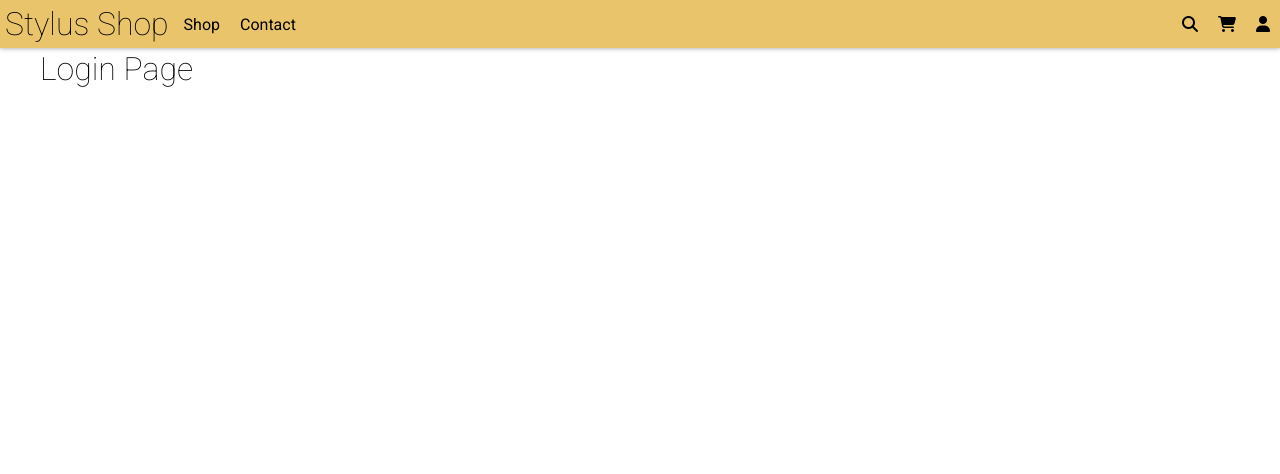
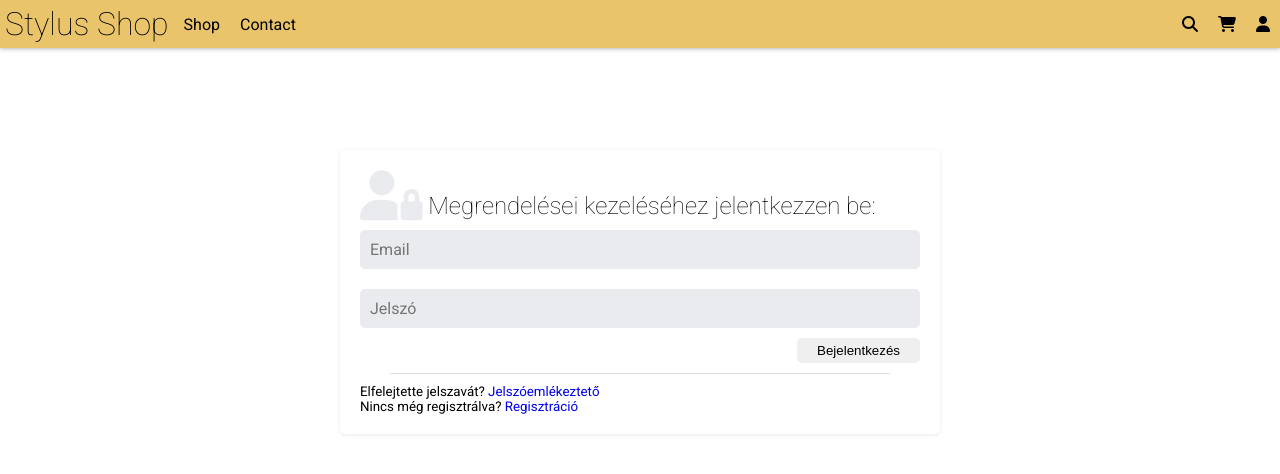
Before and after one commit to robertvari/StylusShop, a React (Create React App) app in the folder stylus_gui/: page /login in a window 1280 px wide. Shown: the top 474 px of the page. Built offline with nearby package versions, Linux system fonts and the light colour scheme.

Commit message:
Login, password reset, registration pages

```diff
--- a/stylus_gui/src/App.js
+++ b/stylus_gui/src/App.js
@@ -10,6 +10,8 @@ import Home from "./components/Home";
 import Shop from "./components/Shop";
 import Contact from "./components/Contact";
 import Login from "./components/Login";
+import PasswordReset from "./components/PasswordReset";
+import Registration from "./components/Registration";
 
 function App() {
   return (
@@ -21,6 +23,8 @@ function App() {
           <Route path="/contact" component={Contact}/>
           <Route path="/shop" component={Shop}/>
           <Route path="/login" component={Login}/>
+          <Route path="/password_reset" component={PasswordReset}/>
+          <Route path="/registration" component={Registration}/>
 
           <Route path="/" component={Home}/>
         </Switch>
--- a/stylus_gui/src/components/Login.js
+++ b/stylus_gui/src/components/Login.js
@@ -1,8 +1,18 @@
 import React from 'react';
+import {Link} from "react-router-dom"
 
 function Login(props) {
     return (
-        <h1>Login Page</h1>
+        <div className="form-container">
+            <h2><i className="fas fa-user-lock"/> Megrendelései kezeléséhez jelentkezzen be:</h2>
+            <input type="email" placeholder="Email"/>
+            <input type="password" placeholder="Jelszó"/>
+
+            <button>Bejelentkezés</button>
+            <hr/>
+            <small>Elfelejtette jelszavát? <Link to="/password_reset">Jelszóemlékeztető</Link></small>
+            <small>Nincs még regisztrálva? <Link to="/registration">Regisztráció</Link></small>
+        </div>
     );
 }
 
--- /dev/null
+++ b/stylus_gui/src/components/PasswordReset.js
@@ -0,0 +1,15 @@
+import React from 'react';
+
+function PasswordReset(props) {
+    return (
+        <div className="form-container">
+            <h2><i className="fas fa-key"/> Adja meg a regissztrációnál használt címet</h2>
+            <small>A megadott címre instrukciókat küldünk majd a jelszava visszaállításához.</small>
+            <input type="email" placeholder="Email"/>
+
+            <button>Küldés</button>
+        </div>
+    );
+}
+
+export default PasswordReset;
--- /dev/null
+++ b/stylus_gui/src/components/Registration.js
@@ -0,0 +1,16 @@
+import React from 'react';
+
+function Registration(props) {
+    return (
+        <div className="form-container">
+            <h2><i className="fas fa-user-plus"/> Regisztráció</h2>
+            <input type="email" placeholder="Email"/>
+            <input type="password" placeholder="Jelszó"/>
+            <input type="password" placeholder="Jelszó megerősítése"/>
+
+            <button>Küldés</button>
+        </div>
+    );
+}
+
+export default Registration;
--- a/stylus_gui/src/styles/App.scss
+++ b/stylus_gui/src/styles/App.scss
@@ -15,7 +15,6 @@ body{
 
 a {
   text-decoration: none;
-  color: inherit;
 }
 
 h1, h2{
--- a/stylus_gui/src/styles/_Contact.scss
+++ b/stylus_gui/src/styles/_Contact.scss
@@ -22,4 +22,9 @@
   textarea{
     resize: vertical;
   }
+
+  i{
+    font-size: 50px;
+    color: #e9ebee;
+  }
 }
--- a/stylus_gui/src/styles/_Navbar.scss
+++ b/stylus_gui/src/styles/_Navbar.scss
@@ -15,6 +15,10 @@
     display: flex;
   }
 
+  a {
+    color: inherit;
+  }
+
 }
 
 .nav-button{
```
